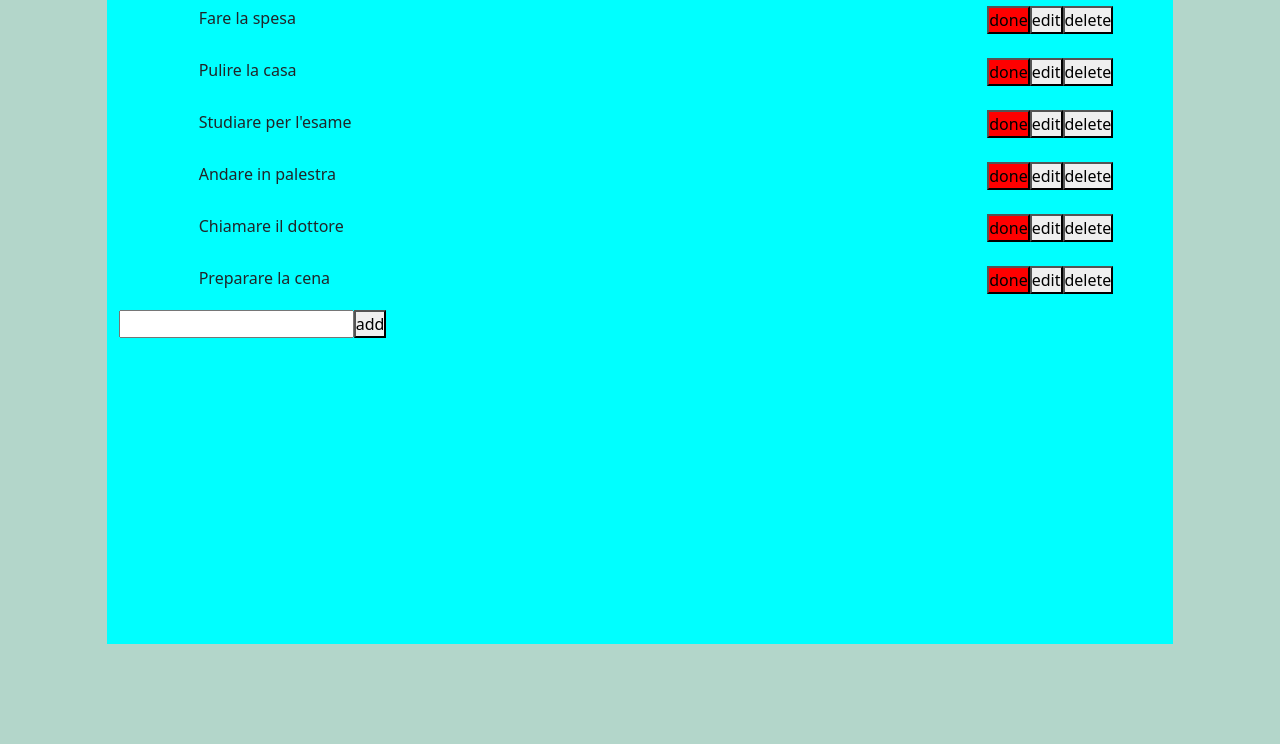
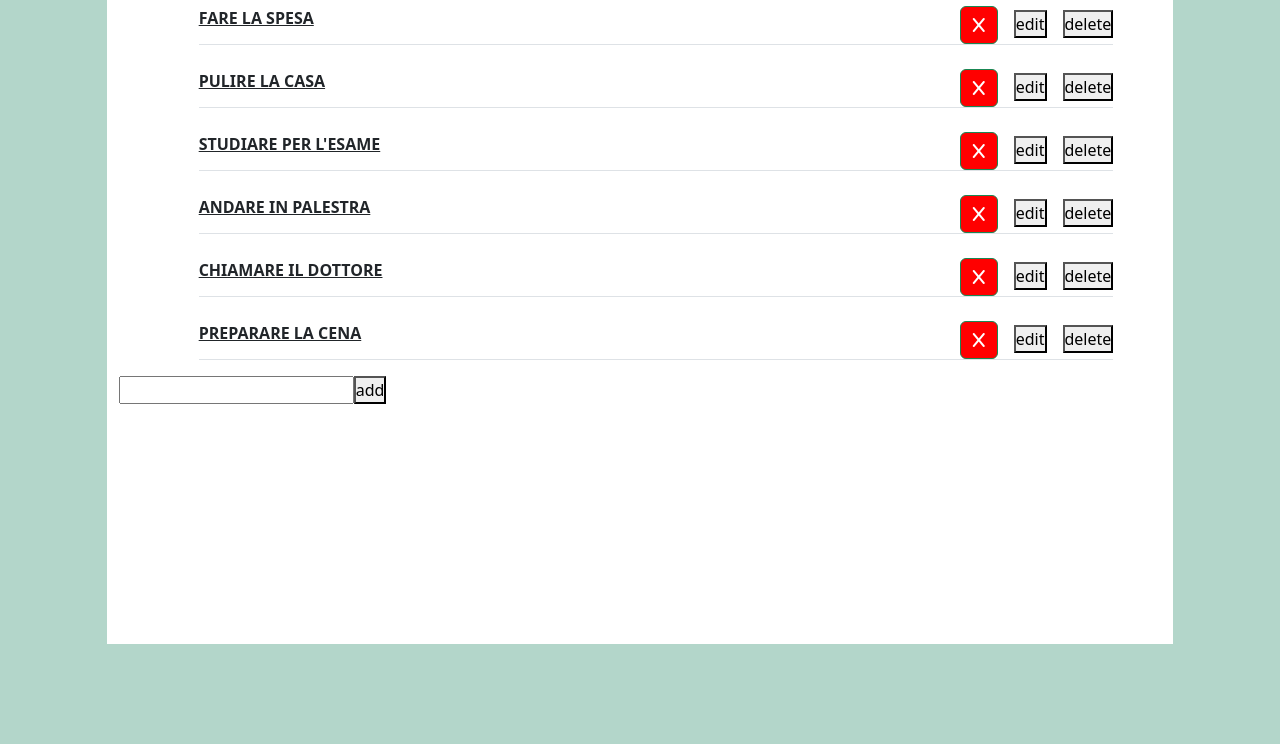
Before and after one commit to AntonelloStefania/vue-todolist, a plain HTML site: page index.html in a window 1280 px wide. Shown: the part 56-800 px from the top of the page. Drawn offline with nearby package versions, Linux system fonts and the light colour scheme.

Commit message:
[add] funzionalità pulsante done

```diff
--- a/css/style.css
+++ b/css/style.css
@@ -9,7 +9,7 @@ body{
 }
 
 .tasks-sheet{
-    background-color: aqua;
+    background-color: white;
     height: 700px;
 }
 
@@ -22,3 +22,12 @@ body{
 .to-do{
     background-color: red;
 }
+
+.text-undone{
+    text-decoration: underline;
+    font-weight: bold;
+}
+
+.text-done{
+    text-decoration: line-through;
+}
--- a/index.html
+++ b/index.html
@@ -4,6 +4,7 @@
     <meta charset="UTF-8">
     <meta name="viewport" content="width=device-width, initial-scale=1.0">
     <link href="https://cdn.jsdelivr.net/npm/bootstrap@5.3.0/dist/css/bootstrap.min.css" rel="stylesheet" integrity="sha384-9ndCyUaIbzAi2FUVXJi0CjmCapSmO7SnpJef0486qhLnuZ2cdeRhO02iuK6FUUVM" crossorigin="anonymous">
+    <link rel="stylesheet" href="https://cdnjs.cloudflare.com/ajax/libs/font-awesome/6.4.0/css/all.min.css" integrity="sha512-iecdLmaskl7CVkqkXNQ/ZH/XLlvWZOJyj7Yy7tcenmpD1ypASozpmT/E0iPtmFIB46ZmdtAc9eNBvH0H/ZpiBw==" crossorigin="anonymous" referrerpolicy="no-referrer" />
     <title>vue-todolist</title>
     <link rel="stylesheet" href="./css/style.css">
 </head>
@@ -14,11 +15,11 @@
                 <div class="col-10 m-auto tasks-sheet">
                     <h2>lista di cose da fare</h2>
                     <ul>
-                        <li class="d-flex justify-content-between mx-5 mt-4" v-for="(task,index) in tasks">
-                            <span>{{tasks[index].text}}</span>
+                        <li class="d-flex justify-content-between mx-5 mt-4 border-bottom" v-for="(task,index) in tasks">
+                            <span :class="tasks[index].done ? 'text-done text-lowercase' : 'text-undone text-uppercase'">{{tasks[index].text}}</span>
                             <div>
-                                <button @click="taskDone(index)" :class="tasks[index].done ? 'done' : 'to-do'" >done</button>
-                                <button>edit</button>
+                                <button class="btn btn-success me-3" @click="taskDone(index)" :class="tasks[index].done ? 'done' : 'to-do'" ><i :class="tasks[index].done ? 'fas fa-check' : 'fas fa-x'"></i></button>
+                                <button class="me-3">edit</button>
                                 <button>delete</button>
                             </div>
                         </li>
```
Also changed, not shown: 1 other file.
